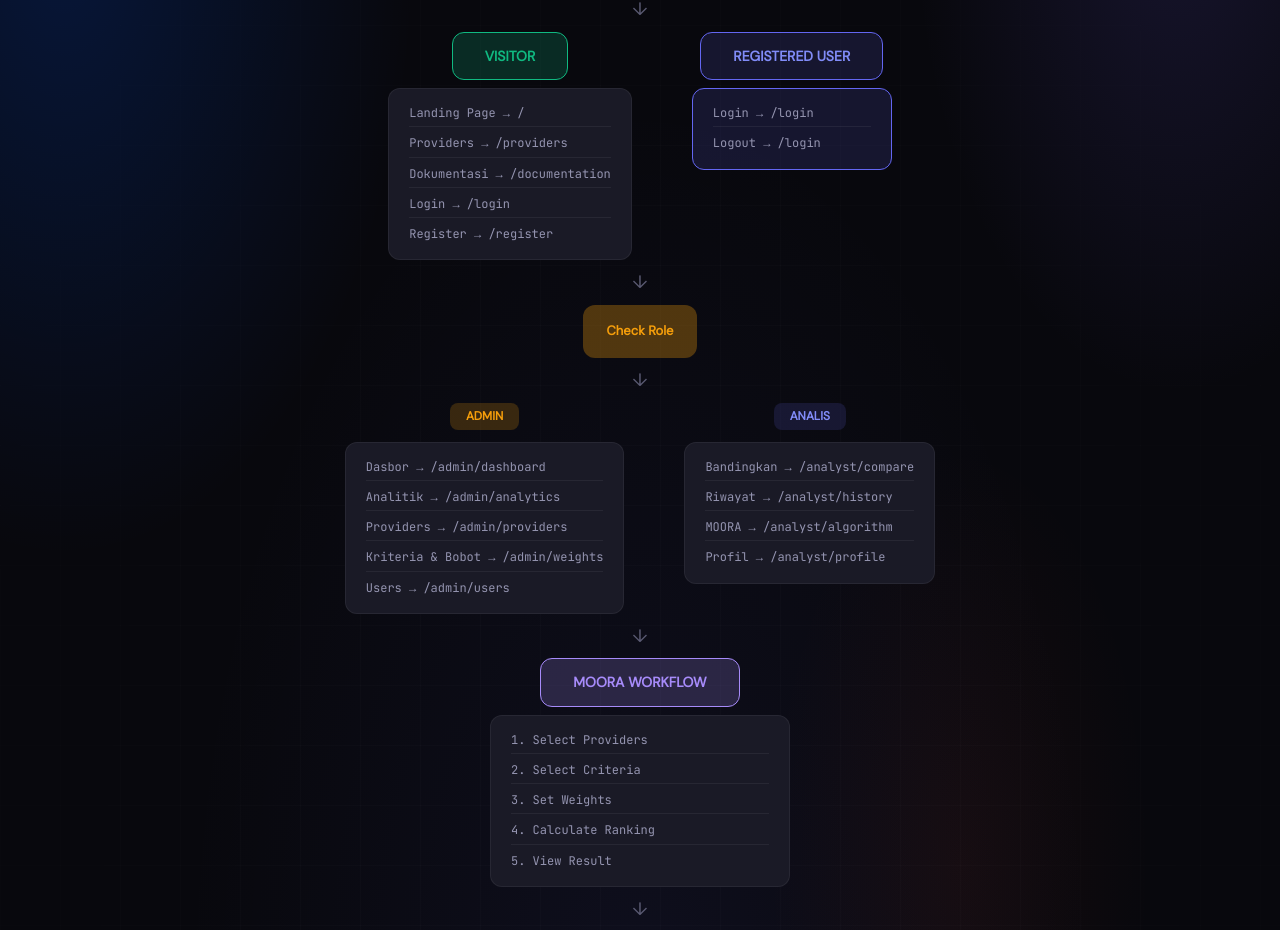
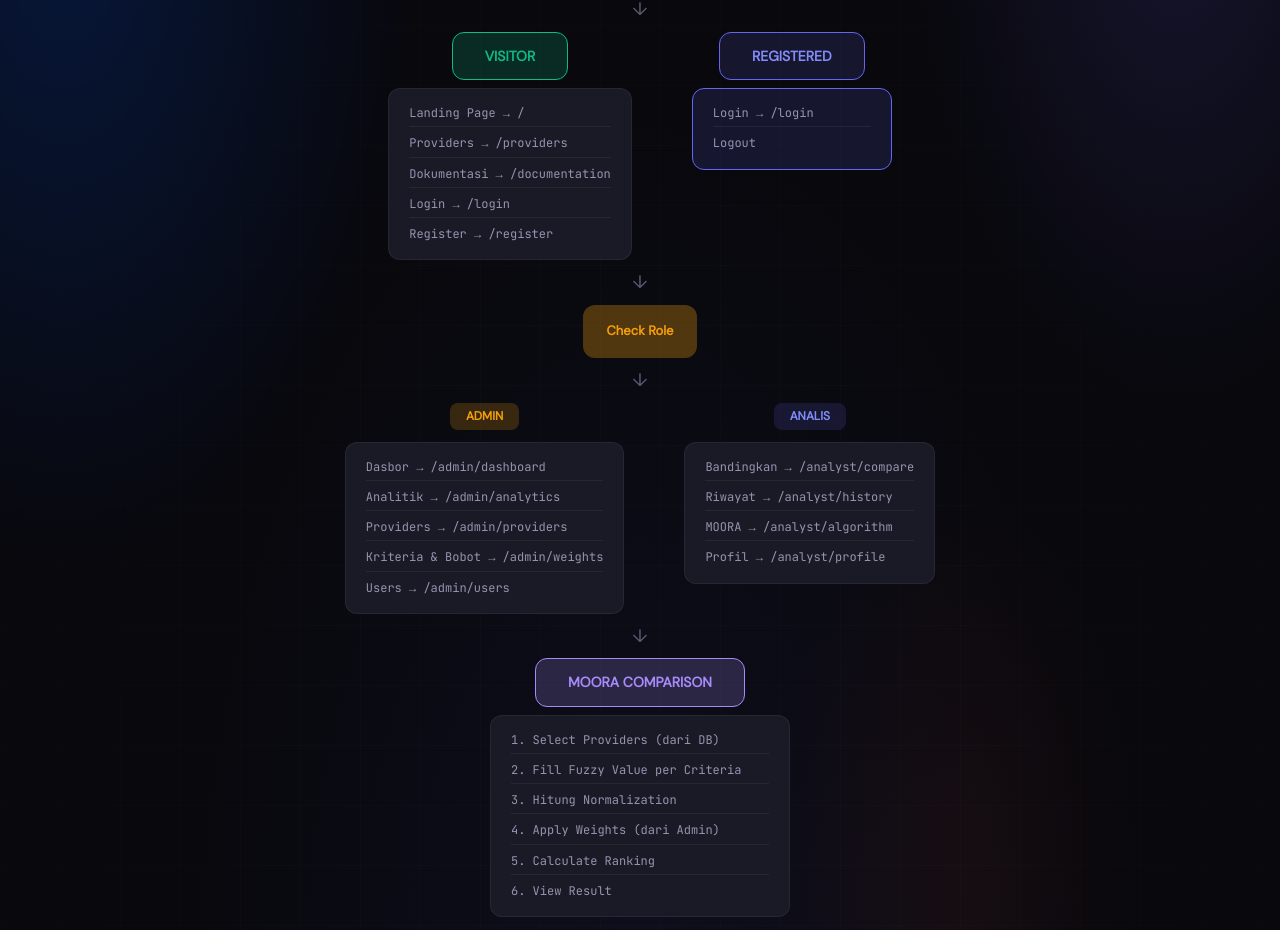
Before and after one commit to pamunqas/spk-app, a Next.js app: page /flowchart in a window 1280 px wide. Shown: the part 395-1325 px from the top of the page. Built offline with nearby package versions, Linux system fonts and the light colour scheme.

Commit message:
fix: update MOORA flow - user fills fuzzy values, weights from admin

```diff
--- a/app/flowchart/page.tsx
+++ b/app/flowchart/page.tsx
@@ -34,10 +34,10 @@ export default function FlowchartPage() {
                 </div>
               </div>
               <div className="flow-node-col">
-                <div className="flow-node blue">REGISTERED USER</div>
+                <div className="flow-node blue">REGISTERED</div>
                 <div className="flow-node-box auth">
                   <span>Login → /login</span>
-                  <span>Logout → /login</span>
+                  <span>Logout</span>
                 </div>
               </div>
             </div>
@@ -68,18 +68,19 @@ export default function FlowchartPage() {
             <div className="flow-arrow">↓</div>
             <div className="flow-row branch-row">
               <div className="flow-node-col" style={{flex:1}}>
-                <div className="flow-node purple">MOORA WORKFLOW</div>
+                <div className="flow-node purple">MOORA COMPARISON</div>
                 <div className="flow-node-box process">
-                  <span>1. Select Providers</span>
-                  <span>2. Select Criteria</span>
-                  <span>3. Set Weights</span>
-                  <span>4. Calculate Ranking</span>
-                  <span>5. View Result</span>
+                  <span>1. Select Providers (dari DB)</span>
+                  <span>2. Fill Fuzzy Value per Criteria</span>
+                  <span>3. Hitung Normalization</span>
+                  <span>4. Apply Weights (dari Admin)</span>
+                  <span>5. Calculate Ranking</span>
+                  <span>6. View Result</span>
                 </div>
               </div>
             </div>
             <div className="flow-arrow">↓</div>
-            <div className="flow-row"><div className="flow-node gold">Save History</div></div>
+            <div className="flow-row"><div className="flow-node gold">Save to History</div></div>
             <div className="flow-arrow">↓</div>
             <div className="flow-row"><div className="flow-node end">END</div></div>
           </div>
```
